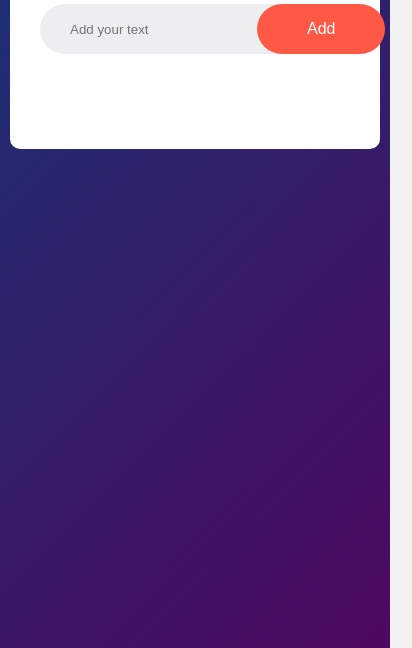
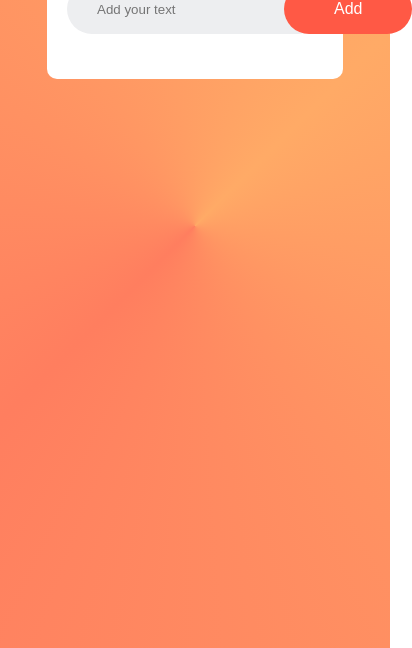
Before and after one commit to Davashdgreat/to-do-list, a plain HTML site: page index.html in a window 390 px wide. Shown: the part 196-844 px from the top of the page, 412 px wide, since content can reach past the window. Drawn offline with Linux system fonts and the light colour scheme.

Commit message:
Add files via upload
changed bg, added scroll, color scheme, etc

```diff
--- a/style.css
+++ b/style.css
@@ -3,12 +3,14 @@
     padding: 0;
     font-family: 'Poppins', sans-serif;
     box-sizing: border-box;
+    /* overflow: hidden; */
 }
 
 .container{
     width: 100%;
     min-height: 100vh;
-    background: linear-gradient(135deg, #153677, #4e085f);
+    background: conic-gradient(from 45deg, #ffaa66, #ff7e5f, #ffaa66);
+
     padding: 10px;
 }
 
@@ -111,47 +113,91 @@ ul li span:hover{
     background:#edeef0 ;
 }
 
-/* Desktop view */
-body {
-    background-color: #f1f1f1;
-    font-family: Arial, sans-serif;
-}
-
-.header {
-    padding: 20px;
-    background-color: #333;
-    color: #fff;
-}
-
-.content {
-    padding: 20px;
-    background-color: #ddd;
-}
-
-.footer {
-    padding: 20px;
-    background-color: #333;
-    color: #fff;
-}
 
 /* Tablet view */
 @media only screen and (max-width: 768px) {
-    body {
-        font-size: 16px;
+    .todo-app {
+        font-size: 14px;
+        padding: 20px;
+        width: 80%;
     }
 
+
+
     .header, .content, .footer {
-        padding: 10px;
+        padding: 5px;
     }
+
+    ::-webkit-scrollbar {
+        width: 12px; /* width of the scrollbar */
+        background:   #ffaa66;
+      }
+
+      ::-webkit-scrollbar-track {
+        background: transparent; /* color of the track */
+      }
+
+      ::-webkit-scrollbar-thumb {
+        background-color: #444444; /* color of the thumb */
+        border-radius: 6px; /* roundness of the thumb */
+
+      }
+
+      ::-webkit-scrollbar-thumb:hover {
+        background-color: #747474; /* color of the thumb on hover */
+      }
 }
 
 /* Mobile view */
 @media only screen and (max-width: 480px) {
-    body {
+    .todo-app {
         font-size: 14px;
+        padding: 20px;
+        width: 80%;
     }
+
+
 
     .header, .content, .footer {
         padding: 5px;
     }
+
+    ::-webkit-scrollbar {
+        width: 12px; /* width of the scrollbar */
+        background:   #ffaa66;
+      }
+
+      ::-webkit-scrollbar-track {
+        background: transparent; /* color of the track */
+      }
+
+      ::-webkit-scrollbar-thumb {
+        background-color: #444444; /* color of the thumb */
+        border-radius: 6px; /* roundness of the thumb */
+
+      }
+
+      ::-webkit-scrollbar-thumb:hover {
+        background-color: #747474; /* color of the thumb on hover */
+      }
 }
+
+/* For Webkit browsers (Chrome, Safari, newer versions of Opera) */
+::-webkit-scrollbar {
+    width: 12px; /* width of the scrollbar */
+    background:   #ffaa66;
+  }
+
+  ::-webkit-scrollbar-track {
+    background: transparent; /* color of the track */
+  }
+
+  ::-webkit-scrollbar-thumb {
+    background-color: #444444; /* color of the thumb */
+    border-radius: 6px; /* roundness of the thumb */
+
+  }
+
+  ::-webkit-scrollbar-thumb:hover {
+    background-color: #747474; /* color of the thumb on hover */
+  }
```
